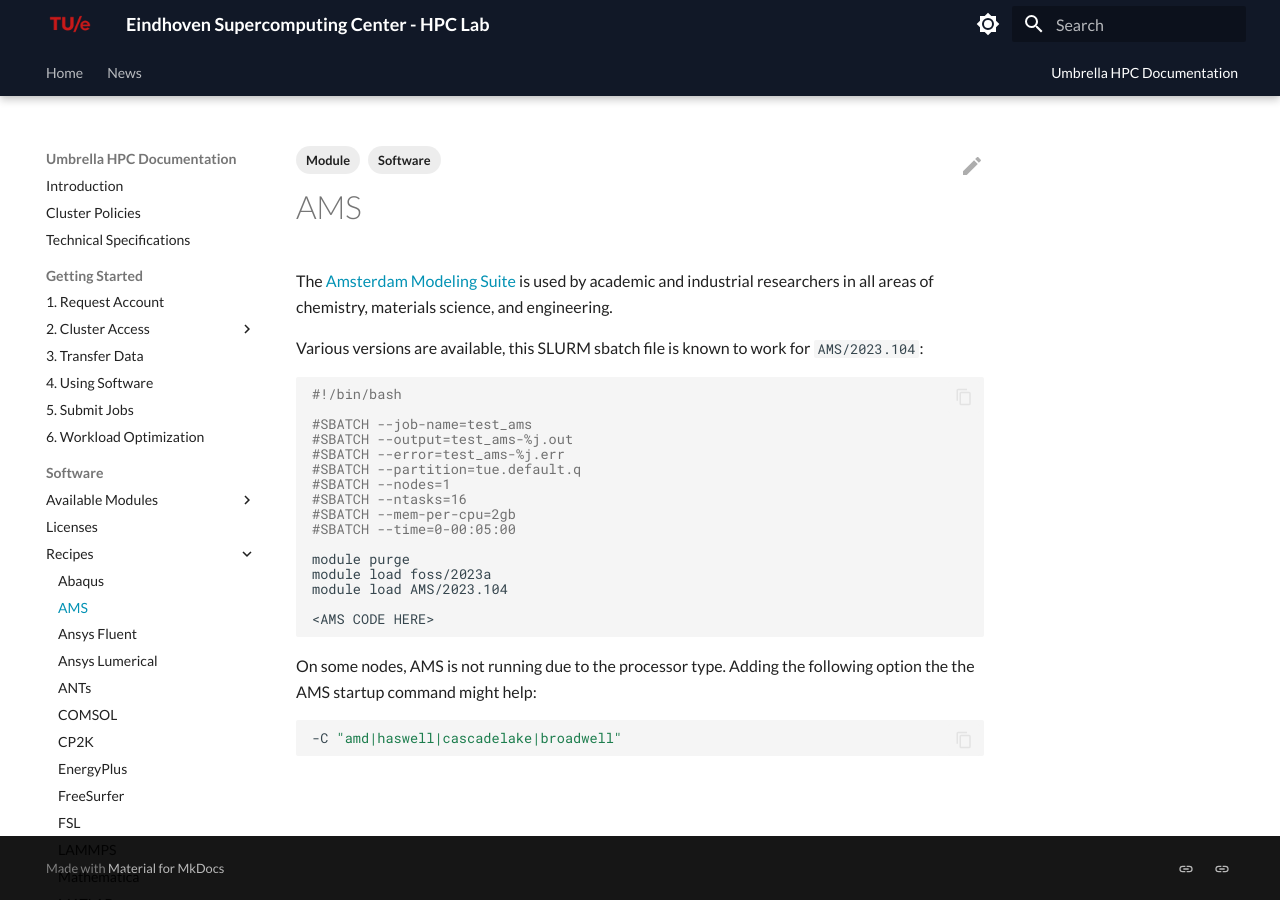
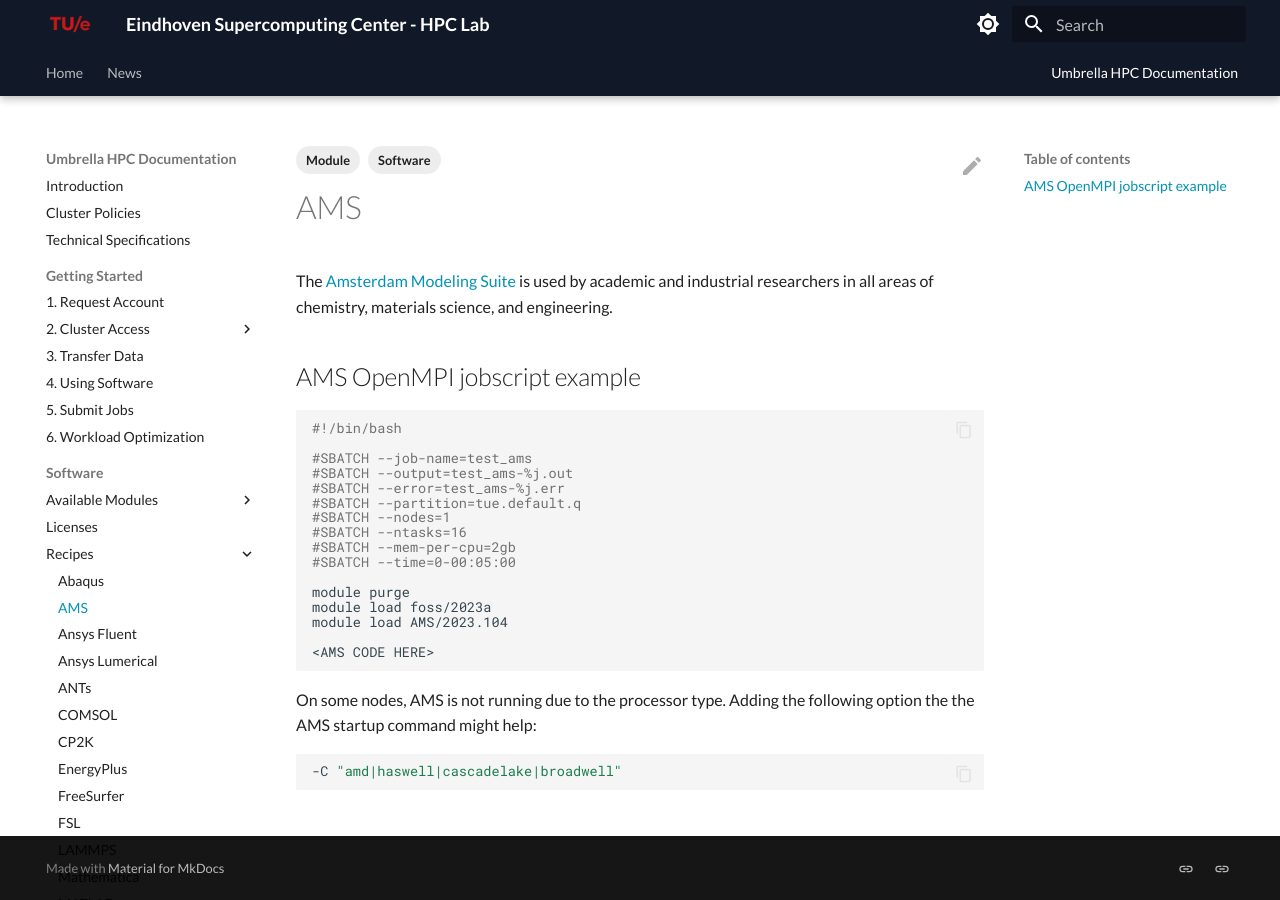
Before and after one commit to gferhpc/supercomputing.tue.nl, an MkDocs documentation site: the page built from pages/documentation/software/recipes/ams.md, in a window 1280 px wide. Built offline with MkDocs 1.6.1 and Material for MkDocs 9.7.7, drawn with Linux system fonts in a browser that asks for light colours.

Commit message:
Update ams.md

````diff
--- a/pages/documentation/software/recipes/ams.md
+++ b/pages/documentation/software/recipes/ams.md
@@ -6,8 +6,7 @@
 industrial researchers in all areas of chemistry, materials science, and
 engineering.
 
-Various versions are available, this SLURM sbatch file is known to work
-for `AMS/2023.104`:
+## AMS OpenMPI jobscript example
 
 ```shell
 #!/bin/bash
````
